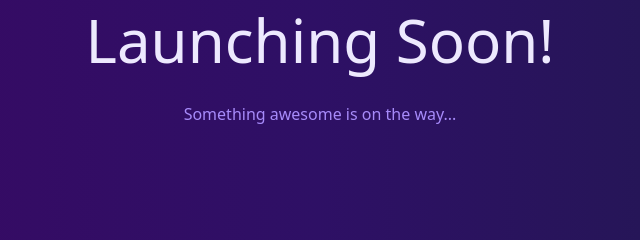
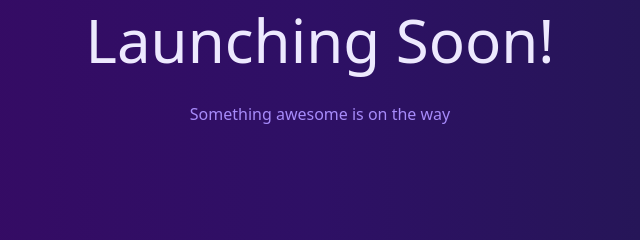
Before and after one commit to rheflink/teaser, a website: page index.html in a window 1280 px wide. Shown: the part 267-507 px from the top of the page, 320-960 px from the left. Drawn offline with Linux system fonts and the light colour scheme.

Commit message:
chore: fix typos

```diff
--- a/index.html
+++ b/index.html
@@ -15,7 +15,7 @@
         <h3 class="justify-self-start p-8 text-violet-300">Rhef</h3>
         <div class="text-center">
             <p class="text-6xl desktop:text-8xl text-violet-100">Launching Soon!</p>
-            <p class="py-8 text-base desktop:text-2xl text-violet-400">Something awesome is on the way...</p>
+            <p class="py-8 text-base desktop:text-2xl text-violet-400">Something awesome is on the way</p>
         </div>
         <div class="text-center text-indigo-400">&nbsp;</div>
     </main>
```
